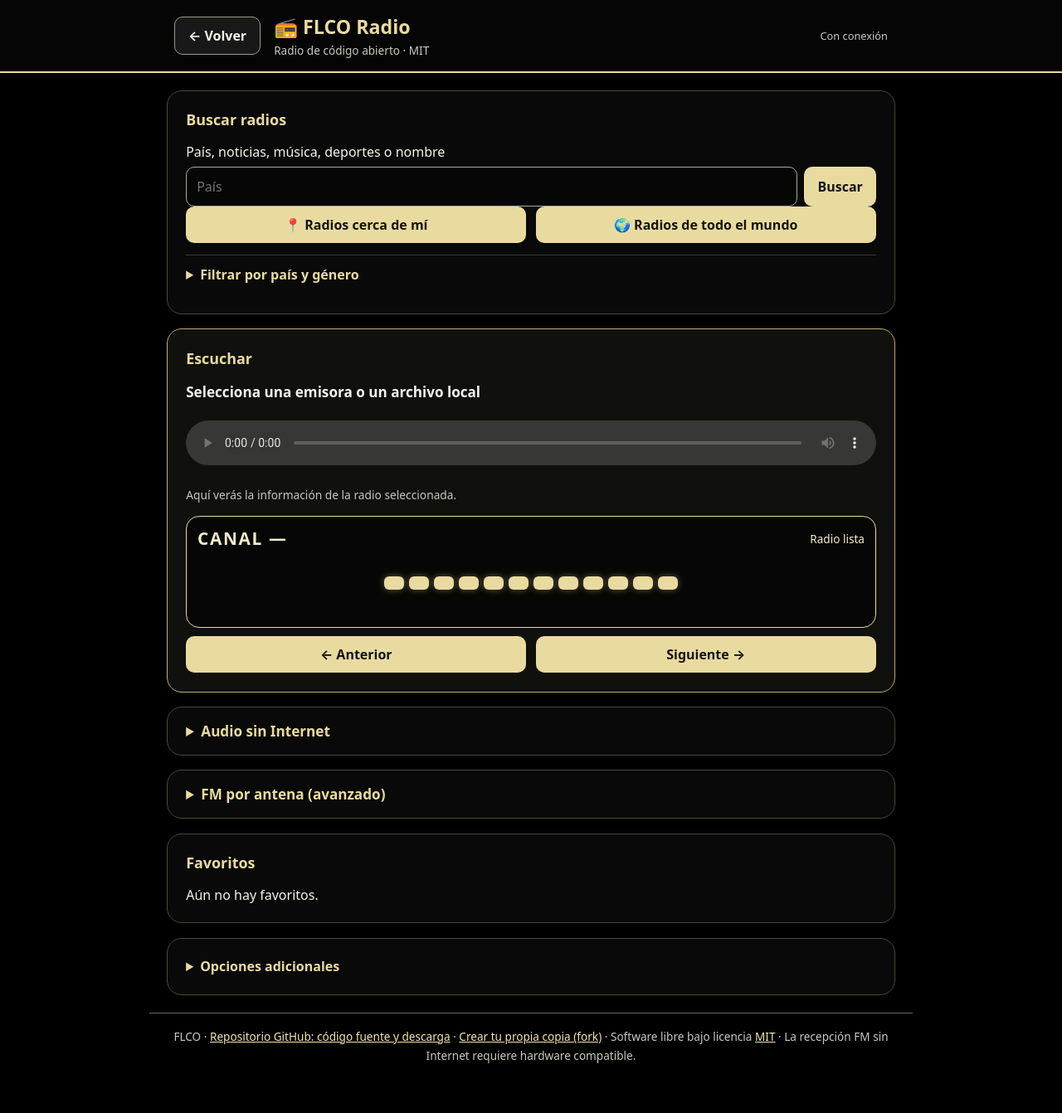
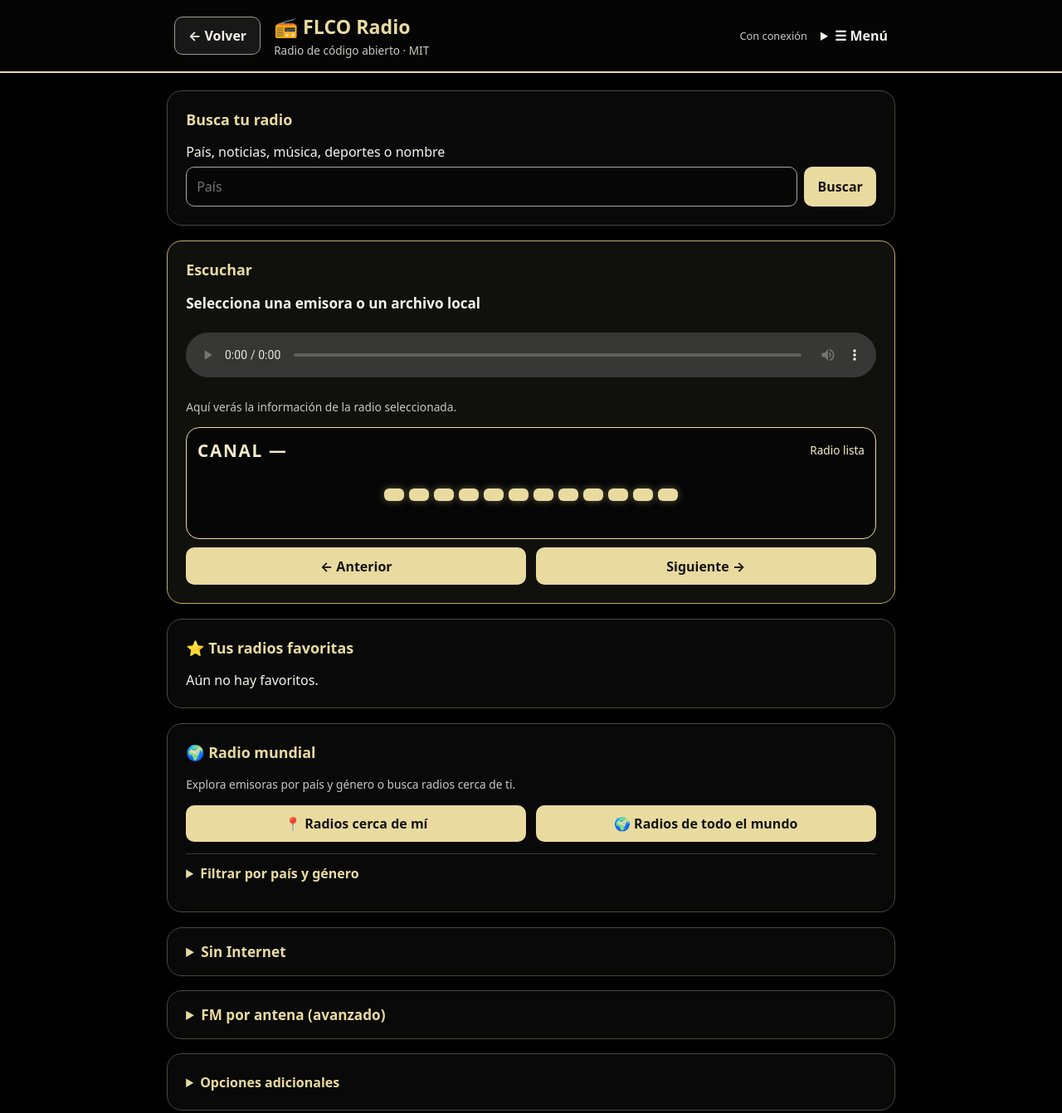
Before and after one commit to Dirix24/FLCO, a plain HTML site: page web/index.html in a window 1280 px wide. Shown: the top 1342 px of the page at 83% size. Before the commit the page ends 1316 px from the top, so only its background shows below. Drawn offline with Linux system fonts and the light colour scheme; no server answers.

Commit message:
Crear inicio moderno con buscador, favoritas y menú de navegación

```diff
--- a/web/index.html
+++ b/web/index.html
@@ -9,19 +9,19 @@
 <meta property="og:type" content="website"><meta property="og:site_name" content="FLCO Radio">
 <meta property="og:title" content="FLCO Radio · Emisoras online">
 <meta property="og:description" content="FLCO Radio: escucha emisoras de radio por Internet, busca por país o género, cambia entre canales numerados y guarda tus favoritas. Software libre.">
-<meta property="og:url" content="https://dirix24.github.io/FLCO/">
+<meta property="og:url" content="https://dirix24.github.io/FLCO/web/">
 <meta property="og:image" content="https://dirix24.github.io/FLCO/web/favicon.svg">
 <script type="application/ld+json">{"@context":"https://schema.org","@type":"WebSite","name":"FLCO Radio","url":"https://dirix24.github.io/FLCO/web/","description":"FLCO Radio: escucha emisoras de radio por Internet, busca por país o género, cambia entre canales numerados y guarda tus favoritas. Software libre."}</script>
 <link rel="stylesheet" href="styles.css">
 <script src="fm.js" defer></script><script src="app.js" defer></script><script src="dial.js" defer></script><script src="offline.js" defer></script>
 </head>
 <body>
-<header class="topbar"><button id="back-button" type="button" aria-label="Volver a la página anterior">← Volver</button><div><h1>📻 FLCO Radio</h1><p>Radio de código abierto · MIT</p></div><span id="connection-state" role="status">Comprobando conexión…</span></header>
+<header class="topbar"><button id="back-button" type="button" aria-label="Volver a la página anterior">← Volver</button><div><h1>📻 FLCO Radio</h1><p>Radio de código abierto · MIT</p></div><span id="connection-state" role="status">Comprobando conexión…</span><details class="app-menu" id="app-menu"><summary aria-label="Abrir menú de radio" title="Menú de radio">☰ <span>Menú</span></summary><nav aria-label="Secciones de FLCO"><a href="#buscar">🔎 Buscar radios</a><a href="#favoritos">⭐ Favoritas</a><a href="#radio-mundial">🌍 Radio mundial</a><a href="#sin-internet">📁 Sin Internet</a><a href="#fm-panel">📡 FM por antena (RTL-SDR USB)</a><a href="#opciones-adicionales">⚙️ Opciones adicionales</a></nav></details></header>
 <main>
-<section class="panel">
-<h2>Buscar radios</h2>
+<section class="panel" id="buscar">
+<h2>Busca tu radio</h2>
 <form id="search-form"><label for="query">País, noticias, música, deportes o nombre</label><div class="horizontal"><input id="query" type="search" placeholder="País" maxlength="100" required><button type="submit">Buscar</button></div></form>
-<div class="channel-nav"><button id="nearby-radios" type="button">📍 Radios cerca de mí</button><button id="world-radios" type="button">🌍 Radios de todo el mundo</button></div><details class="search-options"><summary>Filtrar por país y género</summary><div class="radio-filters"><label for="world-country">País</label><input id="world-country" type="text" placeholder="Todos los países" maxlength="100"><label for="world-genre">Género</label><select id="world-genre"><option value="">Todos los géneros</option><option value="news">Noticias</option><option value="talk">Conversación</option><option value="sports">Deportes</option><option value="music">Música</option><option value="pop">Pop</option><option value="rock">Rock</option><option value="jazz">Jazz</option><option value="classical">Clásica</option><option value="electronic">Electrónica</option><option value="latin">Latina</option><option value="ambient">Ambient</option></select><button id="apply-world-filters" type="button">Aplicar filtros</button></div></details>
+
 <div id="status" role="status" aria-live="polite"></div><ul id="results" class="stations"></ul>
 </section>
 <section class="panel" id="listen-panel">
@@ -35,14 +35,16 @@
 </div>
 <div class="channel-nav"><button id="prev-station" type="button">← Anterior</button><button id="next-station" type="button">Siguiente →</button></div>
 </section>
-<details class="panel collapsible-panel"><summary>Audio sin Internet</summary>
+<section class="panel" id="favoritos"><h2>⭐ Tus radios favoritas</h2><ul id="favorites" class="stations"></ul></section>
+<section class="panel" id="radio-mundial"><h2>🌍 Radio mundial</h2><p class="hint">Explora emisoras por país y género o busca radios cerca de ti.</p><div class="channel-nav"><button id="nearby-radios" type="button">📍 Radios cerca de mí</button><button id="world-radios" type="button">🌍 Radios de todo el mundo</button></div><details class="search-options"><summary>Filtrar por país y género</summary><div class="radio-filters"><label for="world-country">País</label><input id="world-country" type="text" placeholder="Todos los países" maxlength="100"><label for="world-genre">Género</label><select id="world-genre"><option value="">Todos los géneros</option><option value="news">Noticias</option><option value="talk">Conversación</option><option value="sports">Deportes</option><option value="music">Música</option><option value="pop">Pop</option><option value="rock">Rock</option><option value="jazz">Jazz</option><option value="classical">Clásica</option><option value="electronic">Electrónica</option><option value="latin">Latina</option><option value="ambient">Ambient</option></select><button id="apply-world-filters" type="button">Aplicar filtros</button></div></details></section>
+<details class="panel collapsible-panel" id="sin-internet"><summary>Sin Internet</summary>
 <p class="hint">Importa tus archivos para escucharlos sin conexión.</p>
 <label for="offline-file">Abrir audio del dispositivo</label>
 <input id="offline-file" type="file" accept="audio/*" multiple><button id="offline-mode" type="button">Sintonizar radio sin Internet</button><ul id="offline-stations" class="stations"></ul>
 <p id="offline-info" role="status" aria-live="polite">Importa música, programas o grabaciones que tengas derecho a utilizar.</p>
 </details>
-<details class="panel collapsible-panel" id="fm-panel"><summary>FM por antena (avanzado)</summary><p class="hint">Para FM real necesitas un receptor RTL-SDR USB, antena y servidor local. La simulación no recibe emisoras.</p><label for="fm-frequency">Frecuencia FM: <strong id="fm-frequency-label">99.5 MHz</strong></label><input id="fm-frequency" type="range" min="87.5" max="108" step="0.1" value="99.5"><div class="channel-nav"><button type="button" id="fm-down">− 0,1 MHz</button><button type="button" id="fm-up">+ 0,1 MHz</button><button type="button" id="fm-tune" disabled>Sintonizar FM</button><button type="button" id="fm-scan" disabled>Buscar señales FM</button><button type="button" id="fm-demo">Probar sin antena (simulación)</button><button type="button" id="fm-stop">Detener FM</button></div><p id="fm-status" role="status" aria-live="polite">Preparando sintonizador…</p><div id="fm-scan-results" aria-live="polite"></div></details><section class="panel"><h2>Favoritos</h2><ul id="favorites" class="stations"></ul></section>
-<details class="panel"><summary>Opciones adicionales</summary>
+<details class="panel collapsible-panel" id="fm-panel"><summary>FM por antena (avanzado)</summary><p class="hint">Para FM real necesitas un receptor RTL-SDR USB, antena y servidor local. La simulación no recibe emisoras.</p><label for="fm-frequency">Frecuencia FM: <strong id="fm-frequency-label">99.5 MHz</strong></label><input id="fm-frequency" type="range" min="87.5" max="108" step="0.1" value="99.5"><div class="channel-nav"><button type="button" id="fm-down">− 0,1 MHz</button><button type="button" id="fm-up">+ 0,1 MHz</button><button type="button" id="fm-tune" disabled>Sintonizar FM</button><button type="button" id="fm-scan" disabled>Buscar señales FM</button><button type="button" id="fm-demo">Probar sin antena (simulación)</button><button type="button" id="fm-stop">Detener FM</button></div><p id="fm-status" role="status" aria-live="polite">Preparando sintonizador…</p><div id="fm-scan-results" aria-live="polite"></div></details>
+<details class="panel" id="opciones-adicionales"><summary>Opciones adicionales</summary>
 <form id="url-form"><label for="station-name">Nombre de la radio</label><input id="station-name" maxlength="100" placeholder="Mi radio" required><label for="station-url">Enlace de audio HTTPS</label><input id="station-url" type="url" placeholder="https://ejemplo.org/radio.mp3" required><button type="submit">Escuchar enlace</button></form>
 </details>
 </main>
```
